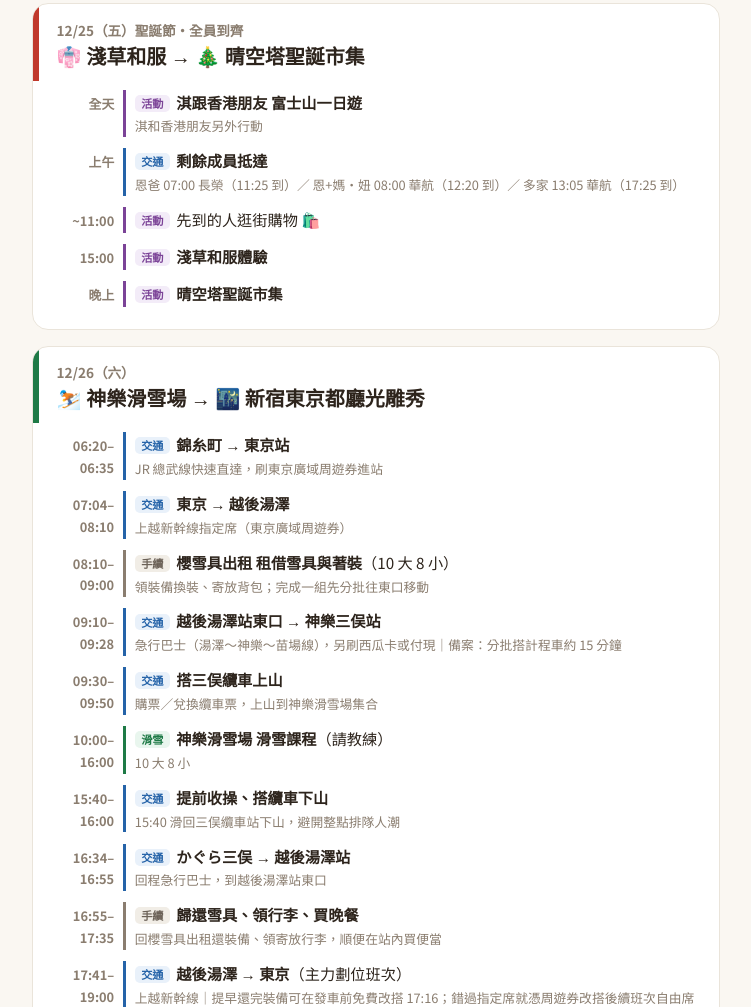
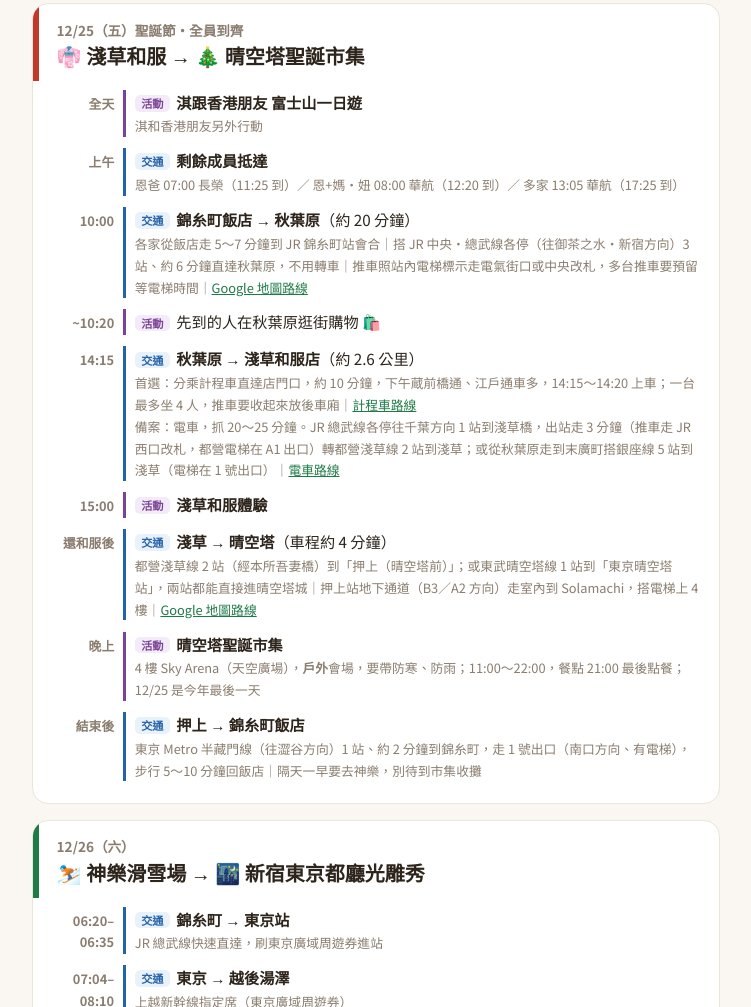
Before and after one commit to badbadted/temp-reports, a plain HTML site: page christmas-ski-trip.html in a window 1280 px wide. Shown: the part 1092-2099 px from the top of the page, without its empty margins (264-1015 px from the left). Drawn offline with Linux system fonts and the light colour scheme.

Commit message:
行程：D2 補上當天四段交通（錦糸町→秋葉原→淺草→晴空塔→錦糸町），經 Codex 查證修正站數、東武站名與戶外市集
Co-Authored-By: Claude Opus 5.5 <noreply@anthropic.com>

```diff
--- a/christmas-ski-trip.html
+++ b/christmas-ski-trip.html
@@ -384,9 +384,13 @@ footer {
       <ul class="plan">
         <li class="k-sight"><span class="when">全天</span><span class="what"><strong>淇跟香港朋友 富士山一日遊</strong><span class="sub">淇和香港朋友另外行動</span></span></li>
         <li class="k-move"><span class="when">上午</span><span class="what"><strong>剩餘成員抵達</strong><span class="sub">恩爸 07:00 長榮（11:25 到）／ 恩+媽・妞 08:00 華航（12:20 到）／ 多家 13:05 華航（17:25 到）</span></span></li>
-        <li class="k-sight"><span class="when">~11:00</span><span class="what">先到的人逛街購物 🛍️</span></li>
+        <li class="k-move"><span class="when">10:00</span><span class="what"><strong>錦糸町飯店 → 秋葉原</strong>（約 20 分鐘）<span class="sub">各家從飯店走 5～7 分鐘到 JR 錦糸町站會合｜搭 JR 中央・總武線各停（往御茶之水・新宿方向）3 站、約 6 分鐘直達秋葉原，不用轉車｜推車照站內電梯標示走電氣街口或中央改札，多台推車要預留等電梯時間｜<a href="https://www.google.com/maps/dir/Moxy+Tokyo+Kinshicho/Akihabara+Station/data=!4m18!4m17!1m5!1m1!19sChIJ__8_gieJGGARzsnFtCMAiDE!2m2!1d139.8135101!2d35.69354!1m5!1m1!19sChIJqxYG-aeOGGAR1QNyQixfQI0!2m2!1d139.77441059999998!2d35.6979438!2m3!6e0!7e2!8j1798192800!3e3" target="_blank">Google 地圖路線</a></span></span></li>
+        <li class="k-sight"><span class="when">~10:20</span><span class="what">先到的人在秋葉原逛街購物 🛍️</span></li>
+        <li class="k-move"><span class="when">14:15</span><span class="what"><strong>秋葉原 → 淺草和服店</strong>（約 2.6 公里）<span class="sub">首選：分乘計程車直達店門口，約 10 分鐘，下午蔵前橋通、江戶通車多，14:15～14:20 上車；一台最多坐 4 人，推車要收起來放後車廂｜<a href="https://www.google.com/maps/dir/Akihabara+Station/%E6%97%A5%E6%9C%AC,+%E6%9D%B1%E4%BA%AC%E9%83%BD%E5%8F%B0%E6%9D%B1%E5%8C%BA%E6%B5%85%E8%8D%89%EF%BC%91%E4%B8%81%E7%9B%AE%EF%BC%91%E2%88%923,+%E6%B7%BA%E8%8D%89/data=!4m18!4m17!1m5!1m1!19sChIJqxYG-aeOGGAR1QNyQixfQI0!2m2!1d139.77441059999998!2d35.6979438!1m5!1m1!19sChIJL34SkMaOGGAR8M8COhoCH_Q!2m2!1d139.7971675!2d35.7098669!2m3!6e0!7e2!8j1798208100!3e0" target="_blank">計程車路線</a></span><span class="sub">備案：電車，抓 20～25 分鐘。JR 總武線各停往千葉方向 1 站到淺草橋，出站走 3 分鐘（推車走 JR 西口改札，都營電梯在 A1 出口）轉都營淺草線 2 站到淺草；或從秋葉原走到末廣町搭銀座線 5 站到淺草（電梯在 1 號出口）｜<a href="https://www.google.com/maps/dir/Akihabara+Station/%E6%97%A5%E6%9C%AC,+%E6%9D%B1%E4%BA%AC%E9%83%BD%E5%8F%B0%E6%9D%B1%E5%8C%BA%E6%B5%85%E8%8D%89%EF%BC%91%E4%B8%81%E7%9B%AE%EF%BC%91%E2%88%923,+%E6%B7%BA%E8%8D%89/data=!4m18!4m17!1m5!1m1!19sChIJqxYG-aeOGGAR1QNyQixfQI0!2m2!1d139.77441059999998!2d35.6979438!1m5!1m1!19sChIJL34SkMaOGGAR8M8COhoCH_Q!2m2!1d139.7971675!2d35.7098669!2m3!6e0!7e2!8j1798208100!3e3" target="_blank">電車路線</a></span></span></li>
         <li class="k-sight"><span class="when">15:00</span><span class="what"><strong>淺草和服體驗</strong></span></li>
-        <li class="k-sight"><span class="when">晚上</span><span class="what"><strong>晴空塔聖誕市集</strong></span></li>
+        <li class="k-move"><span class="when">還和服後</span><span class="what"><strong>淺草 → 晴空塔</strong>（車程約 4 分鐘）<span class="sub">都營淺草線 2 站（經本所吾妻橋）到「押上（晴空塔前）」；或東武晴空塔線 1 站到「東京晴空塔站」，兩站都能直接進晴空塔城｜押上站地下通道（B3／A2 方向）走室內到 Solamachi，搭電梯上 4 樓｜<a href="https://www.google.com/maps/dir/%E6%97%A5%E6%9C%AC,+%E6%9D%B1%E4%BA%AC%E9%83%BD%E5%8F%B0%E6%9D%B1%E5%8C%BA%E6%B5%85%E8%8D%89%EF%BC%91%E4%B8%81%E7%9B%AE%EF%BC%91%E2%88%923,+%E6%B7%BA%E8%8D%89/%E6%97%A5%E6%9C%AC,+%E6%9D%B1%E4%BA%AC%E9%83%BD%E5%A2%A8%E7%94%B0%E5%8C%BA%E6%8A%BC%E4%B8%8A%EF%BC%91%E4%B8%81%E7%9B%AE%EF%BC%91%E2%88%922,+%E6%9D%B1%E4%BA%AC%E6%99%B4%E7%A9%BA%E5%A1%94/data=!4m18!4m17!1m5!1m1!19sChIJL34SkMaOGGAR8M8COhoCH_Q!2m2!1d139.7971675!2d35.7098669!1m5!1m1!19sChIJ35ov0dCOGGARKvdDH7NPHX0!2m2!1d139.8107004!2d35.7100627!2m3!6e0!7e2!8j1798221600!3e3" target="_blank">Google 地圖路線</a></span></span></li>
+        <li class="k-sight"><span class="when">晚上</span><span class="what"><strong>晴空塔聖誕市集</strong><span class="sub">4 樓 Sky Arena（天空廣場），<strong>戶外</strong>會場，要帶防寒、防雨；11:00～22:00，餐點 21:00 最後點餐；12/25 是今年最後一天</span></span></li>
+        <li class="k-move"><span class="when">結束後</span><span class="what"><strong>押上 → 錦糸町飯店</strong><span class="sub">東京 Metro 半藏門線（往澀谷方向）1 站、約 2 分鐘到錦糸町，走 1 號出口（南口方向、有電梯），步行 5～10 分鐘回飯店｜隔天一早要去神樂，別待到市集收攤</span></span></li>
       </ul>
     </div>
   </div>
```
